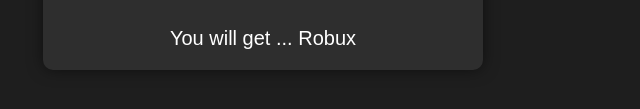
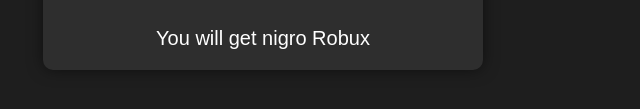
Before and after one commit to WassimALG23/Dms-HUB, a plain HTML site: page index.html in a window 1280 px wide. Shown: the part 481-590 px from the top of the page, 377-1017 px from the left. Drawn offline with Linux system fonts and the light colour scheme.

Commit message:
Update index.html

```diff
--- a/index.html
+++ b/index.html
@@ -125,7 +125,7 @@
                 beforeTaxBtn.textContent = 'Before Robux Tax';
                 afterTaxBtn.textContent = 'After Robux Tax';
                 robuxInput.placeholder = 'Enter your Robux amount';
-                result.textContent = 'You will get ... Robux';
+                result.textContent = 'You will get nigro Robux';
                 languageToggle.textContent = '🌍 Change Language';
                 currencyCalculatorBtn.textContent = '💵 Currency Calculator';
             }
```
